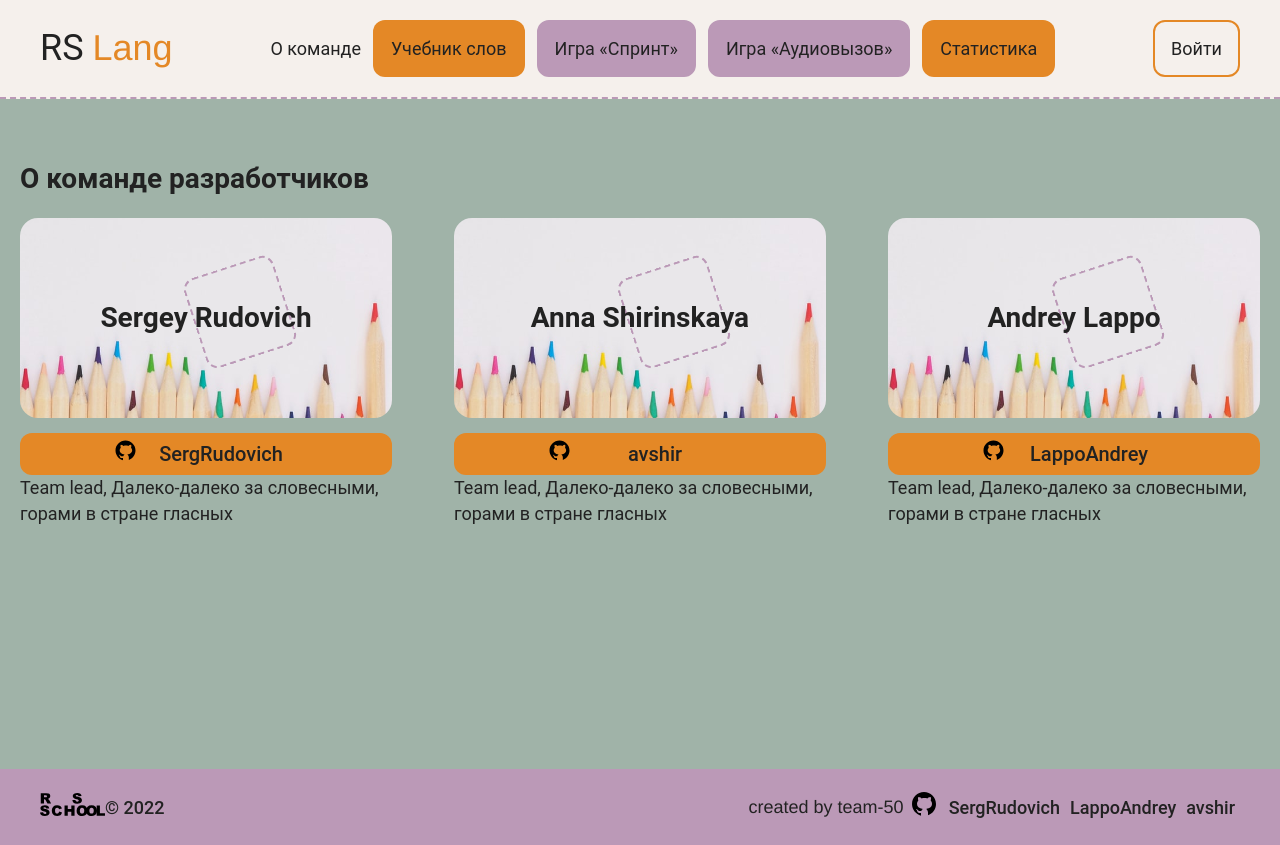
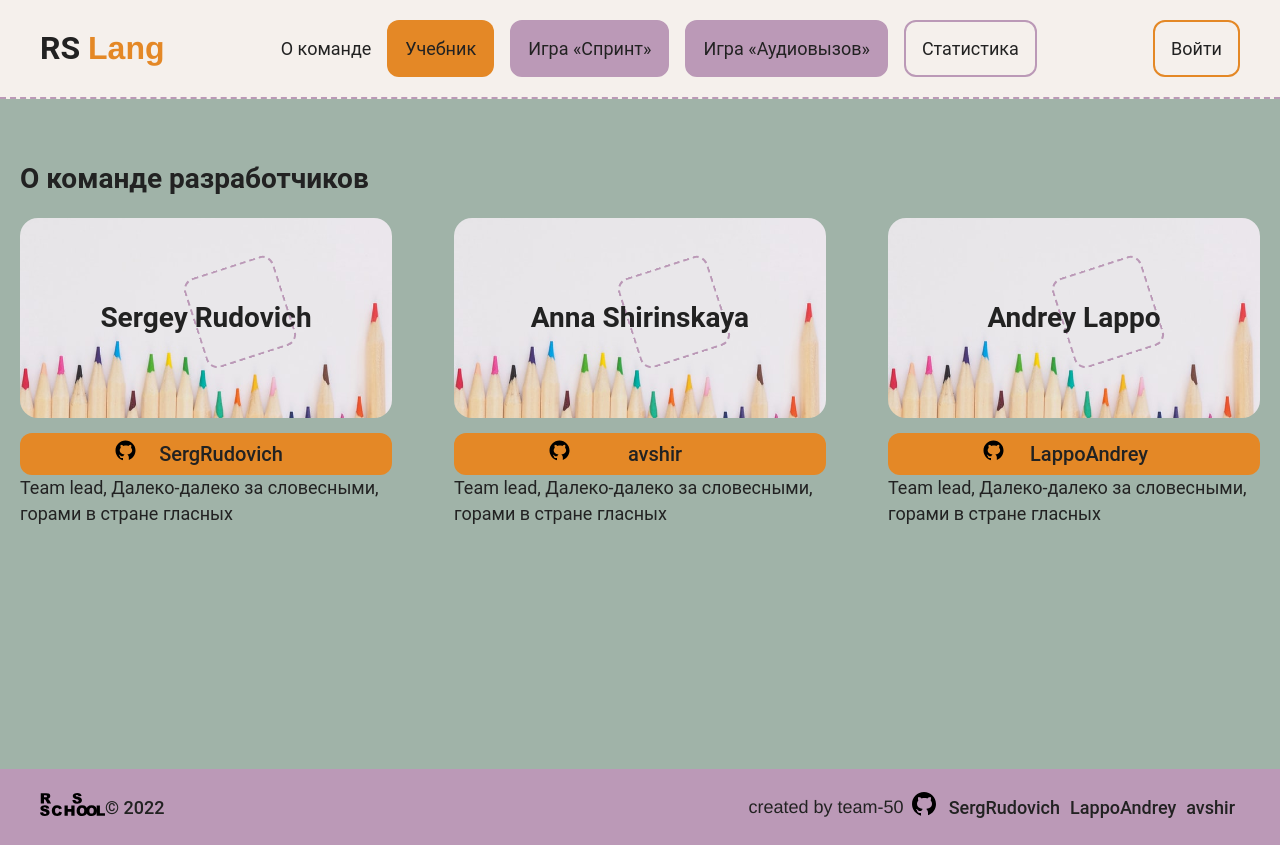
Before and after one commit to SergRudovich/rslang, a React (Create React App) app: page /team-about in a window 1280 px wide. Built offline with nearby package versions, Linux system fonts and the light colour scheme.

Commit message:
fix: component Header

```diff
--- a/src/components/Header/Header.css
+++ b/src/components/Header/Header.css
@@ -10,7 +10,9 @@
 }
 .logo {
   display: block;
-  font-size: 36px;
+  font-size: 32px;
+  font-weight: 700;
+  line-height: 1.2;
 }
 .logo span {
   color: var(--accent-p4321-1);
@@ -18,8 +20,9 @@
 }
 .logo:hover   {
   color: inherit;
-  /* transition: 0.8s;
-  transform: rotateX(-360deg); */
+
+  transition: 1s;
+  transform: rotateX(-360deg);
 }
 .logo:hover span  {
   color: var(--accent-dark2);
@@ -30,5 +33,5 @@
   align-items: center;
 }
 .navigation li {
-  margin: 0 6px;
+  margin: 0 8px;
 }
--- a/src/components/Header/Header.js
+++ b/src/components/Header/Header.js
@@ -1,6 +1,6 @@
 import React from "react";
 import "./Header.css";
-import { Link } from "react-router-dom";
+import { Link, NavLink } from "react-router-dom";
 import { useSelector, useDispatch } from "react-redux";
 import { logout } from "../../services/authService";
 
@@ -15,31 +15,41 @@ function Header() {
   return (
     <header className="header">
       <div className="container header__container">
-        <Link to="/" className="logo">
+        <NavLink to="/" className="logo">
           RS <span className="color-accent-light">Lang</span>
-        </Link>
+        </NavLink>
         <nav>
           <ul className="navigation">
             <li>
-              <Link to="/team-about">О команде</Link>
+              <NavLink to="/team-about">О команде</NavLink>
             </li>
-            <li className="btn">
-              <Link to="/textbook">Учебник слов</Link>
+            <li>
+              <NavLink to="/textbook" className="btn">
+                Учебник
+              </NavLink>
             </li>
-            <li className="btn btn--dark">
-              <Link to="/sprint">Игра «Cпринт»</Link>
+            <li>
+              <NavLink to="/sprint" className="btn btn--dark">
+                Игра «Cпринт»
+              </NavLink>
             </li>
-            <li className="btn btn--dark ">
-              <Link to="/audiocall">Игра «Аудиовызов»</Link>
+            <li>
+              <NavLink to="/audiocall" className="btn btn--dark">
+                Игра «Аудиовызов»
+              </NavLink>
             </li>
-            <li className="btn ">
-              <Link to="/statistic">Статистика</Link>
+            <li>
+              <NavLink to="/statistic" className="btn btn--outline-dark">
+                Статистика
+              </NavLink>
             </li>
           </ul>
         </nav>
         <div className="header__autorization">
           {!user ? (
-            <Link to="/authorization" className="btn btn--outline-light">Войти</Link>
+            <NavLink to="/authorization" className="btn btn--outline-light">
+              Войти
+            </NavLink>
           ) : (
             <button onClick={handleLogout}>Войти?</button>
           )}
```
